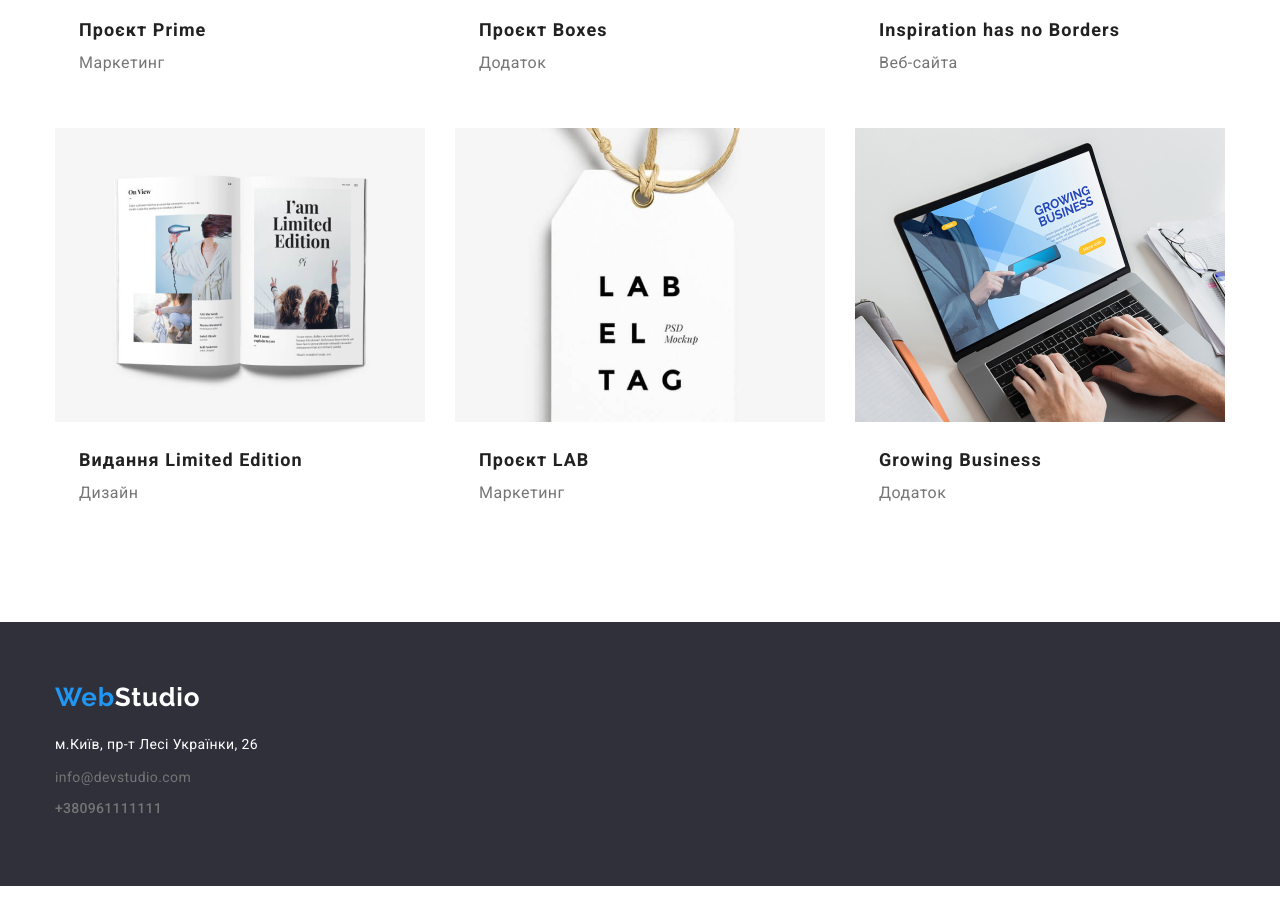
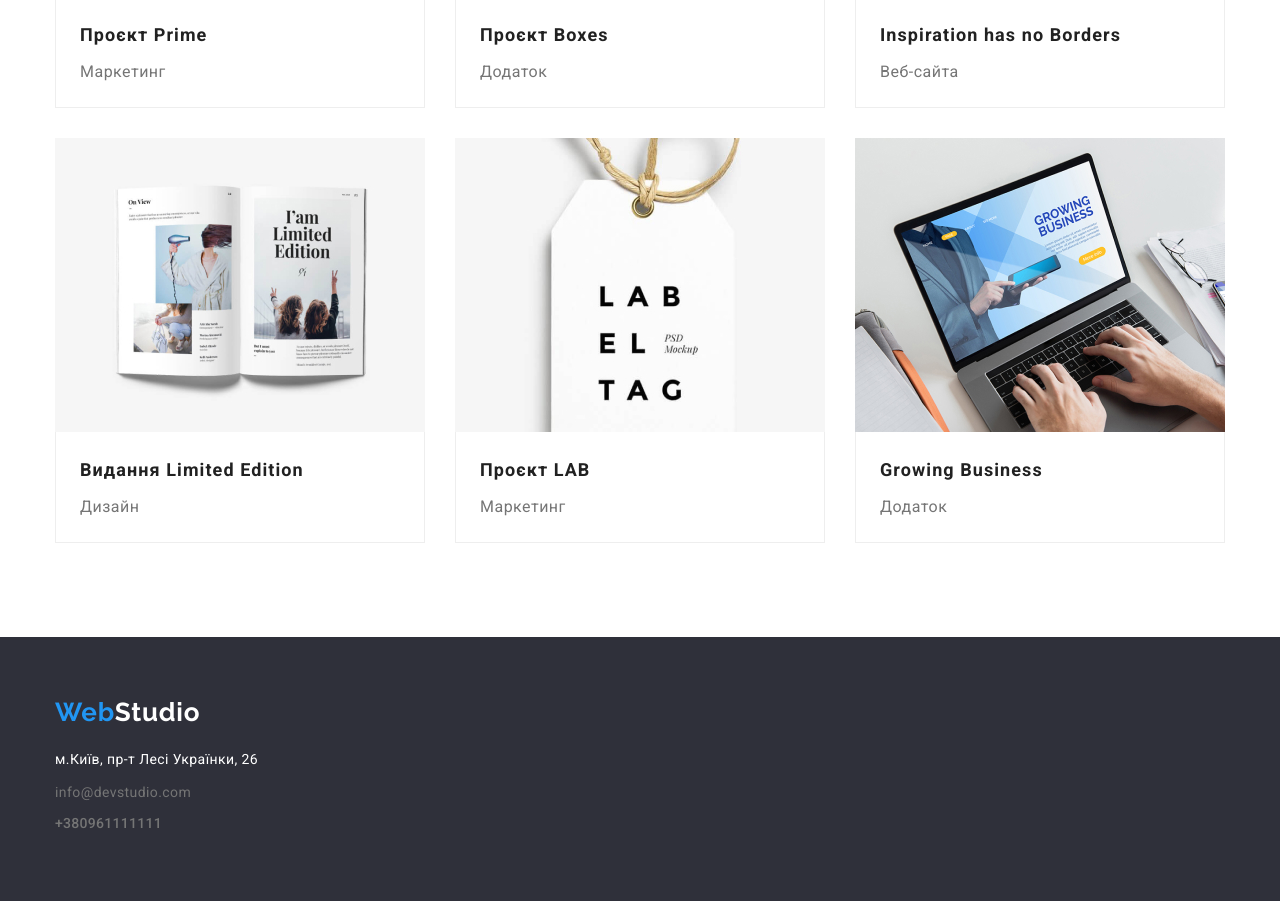
Before and after one commit to Irinka1282/goit-markup-hw-03-1, a plain HTML site: page portfolio.html in a window 1280 px wide. Shown: the part 995-1896 px from the top of the page. Drawn offline with Linux system fonts and the light colour scheme.

Commit message:
виправлена д/р

```diff
--- a/css/styles.css
+++ b/css/styles.css
@@ -212,6 +212,10 @@
   gap: 30px;
 }
 /* Work */
+
+.work-section {
+  padding-top: 0;
+}
 .work {
   padding-top: 0;
 }
@@ -235,7 +239,7 @@
 }
 
 /* Команда */
-.team {
+.color-team {
   background-color: #f5f4fa;
 }
 
@@ -310,10 +314,14 @@
   line-height: 1.19;
   letter-spacing: 0.03em;
 }
+.margin {
+  display: block;
+  margin-bottom: 9px;
+}
 .addres-link {
   color: #ffffff;
   display: block;
-  margin-bottom: 9px;
+
   font-style: normal;
   font-size: 14px;
   line-height: 1.71;
@@ -322,7 +330,7 @@
 }
 .mailto-link {
   display: block;
-  margin-bottom: 9px;
+
   color: var(--secondary-text-color);
   font-style: normal;
   font-size: 14px;
@@ -347,11 +355,6 @@
 .tel-link:hover,
 .tel-link:focus {
   color: var(--accent-color);
-}
-
-.contacts-footer {
-  display: block;
-  margin-bottom: 9px;
 }
 
 /* Portfolio */
@@ -464,13 +467,12 @@
 
 .link-title {
   padding: 20px 24px;
-  border-left: 1px;
-  border-bottom: 1px;
-  border-right: 1px;
+  border-left: 1px solid #eeeeee;
+  border-bottom: 1px solid #eeeeee;
+  border-right: 1px solid #eeeeee;
 }
 .title {
-  /* margin-left: 24px; */
-  /* margin-bottom: 4px; */
+  margin-bottom: 4px;
   color: var(--primary-text-color);
   font-weight: 700;
   font-size: 18px;
--- a/portfolio.html
+++ b/portfolio.html
@@ -9,9 +9,8 @@
       href="https://fonts.googleapis.com/css2?family=Raleway:wght@700&family=Roboto:wght@400;500;700;900&display=swap"
       rel="stylesheet"
     />
-    <link rel="stylesheet" href="./css/modern-normalize.css">
+    <link rel="stylesheet" href="./css/modern-normalize.css" />
     <link rel="stylesheet" href="./css/styles.css" />
-
   </head>
   <body>
     <!-- Шапка -->
@@ -33,12 +32,11 @@
           <li><a class="contacts-link" href="tel:+380961111111">+380961111111</a></li>
         </ul>
       </div>
-
     </header>
 
     <!-- Filter -->
-      <section class="section" >
-
+    <main>
+      <section class="section">
         <div class="container">
           <h1 class="visually-hidden">ALL</h1>
           <ul class="button">
@@ -50,56 +48,77 @@
           </ul>
           <ul class="about-portfolio">
             <li class="img">
-            <img
-            src="./images/img4.jpg" alt="реклама веб-сайту" width="370" height="295" />
-           <div class="link-title"> <h2 class="title">Технокряк</h2>
-            <p class="link">Веб-сайт</p></div>
+              <img src="./images/img4.jpg" alt="реклама веб-сайту" width="370" height="295" />
+              <div class="link-title">
+                <h2 class="title">Технокряк</h2>
+                <p class="link">Веб-сайт</p>
+              </div>
             </li>
             <li class="img">
-            <img  src="./images/img5.jpg" alt="дизайн постеру" width="370" height="295" />
-            <div class="link-title"><h2 class="title">Постер New Orlean vs Golden Star</h2>
-            <p class="link">Дизайн</p></div>
+              <img src="./images/img5.jpg" alt="дизайн постеру" width="370" height="295" />
+              <div class="link-title">
+                <h2 class="title">Постер New Orlean vs Golden Star</h2>
+                <p class="link">Дизайн</p>
+              </div>
             </li>
             <li class="img">
-            <img  src="./images/img6.jpg" alt="додаток ресторану" width="370" height="295" />
-           <div class="link-title"> <h2 class="title">Ресторан Seafood</h2>
-            <p class="link">Додаток</p></div>
+              <img src="./images/img6.jpg" alt="додаток ресторану" width="370" height="295" />
+              <div class="link-title">
+                <h2 class="title">Ресторан Seafood</h2>
+                <p class="link">Додаток</p>
+              </div>
             </li>
             <li class="img">
-            <img  src="./images/img7.jpg" alt="маркетинг проекту прайм" width="370" height="295" />
-           <div class="link-title"> <h2 class="title">Проєкт Prime</h2>
-            <p class="link">Маркетинг</p></div>
+              <img src="./images/img7.jpg" alt="маркетинг проекту прайм" width="370" height="295" />
+              <div class="link-title">
+                <h2 class="title">Проєкт Prime</h2>
+                <p class="link">Маркетинг</p>
+              </div>
             </li>
             <li class="img">
-            <img  src="./images/img8.jpg" alt="додаток boxes" width="370" height="295" />
-           <div class="link-title"> <h2 class="title">Проєкт Boxes</h2>
-            <p class="link">Додаток</p></div>
+              <img src="./images/img8.jpg" alt="додаток boxes" width="370" height="295" />
+              <div class="link-title">
+                <h2 class="title">Проєкт Boxes</h2>
+                <p class="link">Додаток</p>
+              </div>
             </li>
-          <li class="img" >
+            <li class="img">
               <img
                 src="./images/img9.jpg"
                 alt="реклама веб-сайту Inspiration"
                 width="370"
                 height="295"
               />
-            <div class="link-title"><h2 class="title">Inspiration has no Borders</h2>
-            <p class="link">Веб-сайтa</p></div>
-          </li>
-          <li class="img" >
-            <img
-            src="./images/img10.jpg" alt="дизайн видання" width="370" height="295" />
-           <div class="link-title"> <h2 class="title">Видання Limited Edition</h2>
-            <p class="link">Дизайн</p></div>
-          </li>
-          <li class="img" >
-            <img src="./images/img11.jpg" alt="маркетинг lab" width="370" height="295" />
-           <div class="link-title"> <h2 class="title">Проєкт LAB</h2>
-            <p class="link">Маркетинг</p></div>
+              <div class="link-title">
+                <h2 class="title">Inspiration has no Borders</h2>
+                <p class="link">Веб-сайтa</p>
+              </div>
             </li>
             <li class="img">
-            <img  src="./images/img12.jpg" alt="додаток Growing Business" width="370" height="295" />
-            <div class="link-title"><h2 class="title">Growing Business</h2>
-            <p class="link">Додаток</p></div>
+              <img src="./images/img10.jpg" alt="дизайн видання" width="370" height="295" />
+              <div class="link-title">
+                <h2 class="title">Видання Limited Edition</h2>
+                <p class="link">Дизайн</p>
+              </div>
+            </li>
+            <li class="img">
+              <img src="./images/img11.jpg" alt="маркетинг lab" width="370" height="295" />
+              <div class="link-title">
+                <h2 class="title">Проєкт LAB</h2>
+                <p class="link">Маркетинг</p>
+              </div>
+            </li>
+            <li class="img">
+              <img
+                src="./images/img12.jpg"
+                alt="додаток Growing Business"
+                width="370"
+                height="295"
+              />
+              <div class="link-title">
+                <h2 class="title">Growing Business</h2>
+                <p class="link">Додаток</p>
+              </div>
             </li>
           </ul>
         </div>
@@ -113,7 +132,7 @@
         </a>
         <address>
           <ul class="contacts-footer">
-          <li>
+            <li class="margin">
               <a
                 class="addres-link"
                 href="https://goo.gl/maps/8HG2NccsgcwEJH7B6"
@@ -123,8 +142,10 @@
                 м.Київ, пр-т Лесі Українки, 26</a
               >
             </li>
-          <li><a class="mailto-link" href="mailto:info@devstudio.com">info@devstudio.com</a></li>
-          <li><a class="tel-link" href="tel:+380961111111">+380961111111</a></li>
+            <li class="margin">
+              <a class="mailto-link" href="mailto:info@devstudio.com">info@devstudio.com</a>
+            </li>
+            <li class="margin"><a class="tel-link" href="tel:+380961111111">+380961111111</a></li>
           </ul>
         </address>
       </div>
```
Also changed, not shown: index.html (+8 -6 lines). Lines whose indentation alone changed are shown as unchanged.
